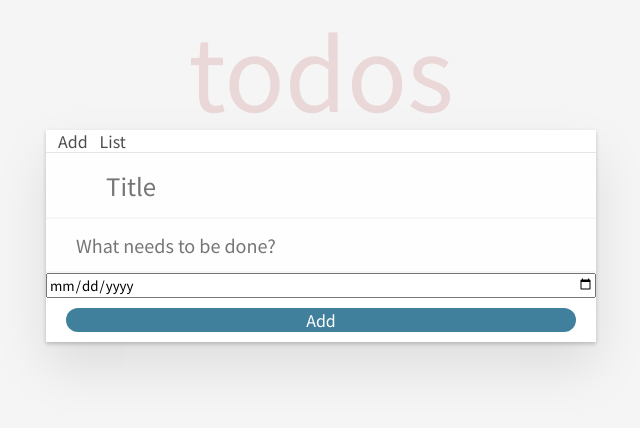
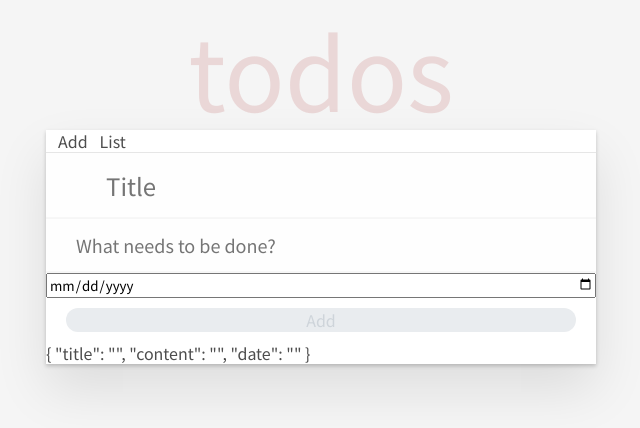
Before and after one commit to tso1158687/todolist-framework-example, an Angular app in the folder todolist-angular/: page /todo in a window 1280 px wide. Shown: the top 428 px of the page, without its empty margins (319-959 px from the left). Built offline with nearby package versions, Linux system fonts and the light colour scheme; no server answers; a web font is replaced by a local one.

Commit message:
[angular] adjust todo type for new feature

```diff
--- a/todolist-angular/src/app/component/todo/todo.component.html
+++ b/todolist-angular/src/app/component/todo/todo.component.html
@@ -1,14 +1,25 @@
+<ng-container [formGroup]="todoForm">
   <header class="header flex flex-direction-column">
     <input
       class="new-todo"
       placeholder="Title"
       autofocus=""
-    (keyup.enter)="addTodo()"
-    [(ngModel)]="newTodo"
+      formControlName="title"
     />
     <input
       class="new-todo-content"
-  type="text" placeholder="What needs to be done?" />
-  <input type="date" />
-  <button class="classic-button">Add</button>
+      type="text"
+      placeholder="What needs to be done?"
+      formControlName="content"
+    />
+    <input type="date" formControlName="date" />
+    <button
+      class="classic-button"
+      [disabled]="todoForm.invalid"
+      (click)="addTodo()"
+    >
+      Add
+    </button>
   </header>
+  {{ todoForm.value | json }}
+</ng-container>
--- a/todolist-angular/src/app/component/todo/todo.component.ts
+++ b/todolist-angular/src/app/component/todo/todo.component.ts
@@ -1,18 +1,39 @@
 import { Component, inject } from '@angular/core';
-import { FormsModule } from '@angular/forms';
+import {
+  FormControl,
+  FormGroup,
+  ReactiveFormsModule,
+  Validators,
+} from '@angular/forms';
 import { TodoService } from '../../service/todo.service';
+import { JsonPipe } from '@angular/common';
 
 @Component({
   selector: 'app-todo',
-  imports: [FormsModule],
+  imports: [ReactiveFormsModule, JsonPipe],
   templateUrl: './todo.component.html',
   styleUrl: './todo.component.scss',
 })
 export class TodoComponent {
   todoService = inject(TodoService);
+  todoForm = new FormGroup({
+    title: new FormControl<string>('', {
+      validators: [Validators.required, Validators.minLength(5)],
+      nonNullable: true,
 
-  newTodo = '';
-  addTodo() {
-    this.todoService.addTodo(this.newTodo).subscribe(() => (this.newTodo = ''));
+    }),
+    content: new FormControl<string>(''),
+    date: new FormControl<string | null>('', [Validators.required]),
+  });
+  addTodo(): void {
+    console.log('addTodo', this.todoForm.value);
+    if (this.todoForm.invalid) return;
+    const { title, content, date } = this.todoForm.value;
+    const data = {
+      title: title as string,
+      content : content as string,
+      dueDate: date?new Date(date):null,
+    };
+    this.todoService.addTodo(data).subscribe(() => this.todoForm.reset());
   }
 }
--- a/todolist-angular/src/app/service/todo.service.ts
+++ b/todolist-angular/src/app/service/todo.service.ts
@@ -1,10 +1,5 @@
-import {
-  inject,
-  Injectable,
-  signal,
-  WritableSignal,
-} from '@angular/core';
-import { Todo } from '../type/todo.type';
+import { inject, Injectable, signal, WritableSignal } from '@angular/core';
+import { newTodo, Todo } from '../type/todo.type';
 import { HttpClient } from '@angular/common/http';
 import { Observable, tap } from 'rxjs';
 
@@ -25,11 +20,11 @@ export class TodoService {
     return this.http.get<Todo[]>(this.url);
   }
 
-  addTodo(content: string): Observable<Todo> {
-    console.log(content);
+  addTodo(todo: newTodo): Observable<Todo> {
+    // console.log(content);
     return this.http
       .post<Todo>(this.url, {
-        content,
+        todo,
       })
       .pipe(
         tap((todo) => {
--- a/todolist-angular/src/app/type/todo.type.ts
+++ b/todolist-angular/src/app/type/todo.type.ts
@@ -1,6 +1,10 @@
 export type Todo = {
+  title: string;
   content: string;
   id: number;
-  create: Date;
+  dueDate: Date | null;
+  createDate: Date;
   completed: boolean;
 };
+
+export type newTodo = Omit<Todo, 'id' | 'createDate' | 'completed'>;
--- a/todolist-angular/src/styles.scss
+++ b/todolist-angular/src/styles.scss
@@ -404,7 +404,10 @@ html .clear-completed:active {
 }
 
 .classic-button{
-
+  &:disabled {
+    background-color: #e9ecef;
+    color: #ced4da;
+  }
   border: 0;
   font-size: 100%;
   vertical-align: baseline;
```
Lines whose indentation alone changed are shown as unchanged.
